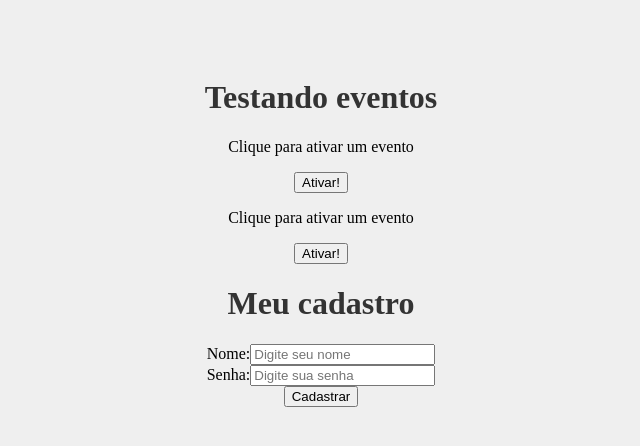
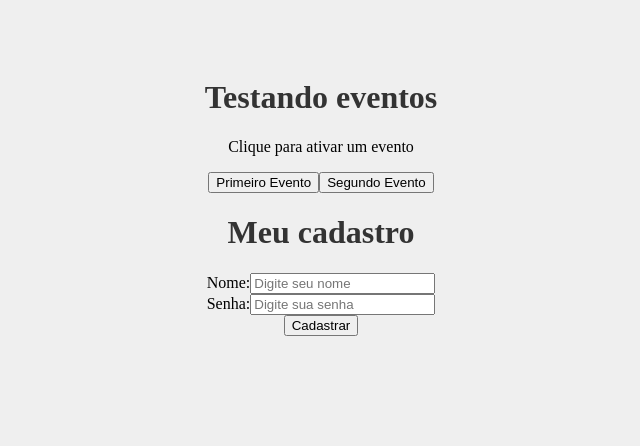
Before and after one commit to docktype2024-ui/meu-projeto, a React (Create React App) app: page / in a window 1280 px wide. Shown: the top 446 px of the page, without its empty margins (319-959 px from the left). Built offline with nearby package versions, Linux system fonts and the light colour scheme.

Commit message:
passar eventos por props

```diff
--- a/src/App.js
+++ b/src/App.js
@@ -6,8 +6,7 @@
   return (
     <div className="App">
       <h1>Testando eventos</h1>
-      <Evento numero={1}/>
-      <Evento numero={2}/>
+      <Evento/>
       <Form/>
     </div>
   );
--- a/src/components/Evento.js
+++ b/src/components/Evento.js
@@ -1,12 +1,18 @@
+import Button from './evento/Button.js'
+function Evento() {
+    function meuEvento(){
+        console.log(`Ativando primeiro evento`)
+    }
 
-function Evento({numero}) {
-    function meuEvento(){
-        console.log(`Opa fui ativado ${numero}`)
+    function SegundoEvento(){
+        console.log("Ativando o segundo evento")
     }
+
     return (
         <div className="App">
             <p>Clique para ativar um evento</p>
-            <button onClick={meuEvento}>Ativar!</button>
+            <Button event={meuEvento} text="Primeiro Evento"/>
+            <Button event={SegundoEvento} text="Segundo Evento"/>
         </div>
     )
 }
--- /dev/null
+++ b/src/components/evento/Button.js
@@ -0,0 +1,5 @@
+function Button(props){
+    return <button onClick={props.event}>{props.text}</button>
+}
+
+export default Button
```
